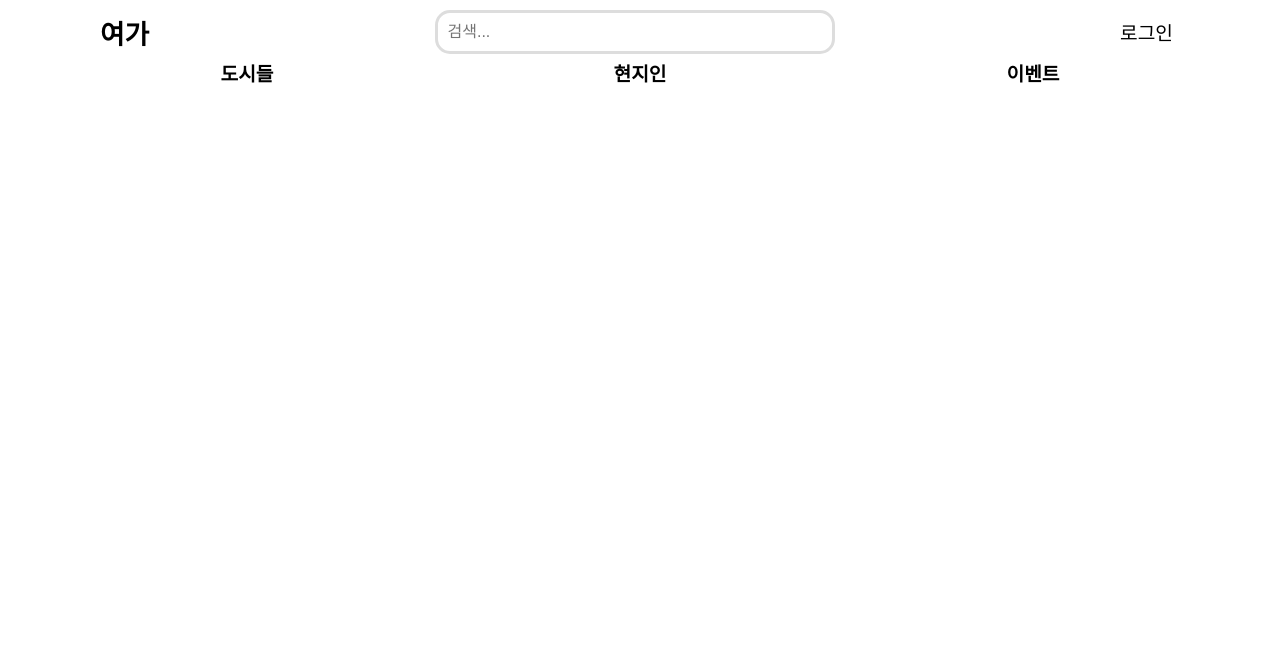
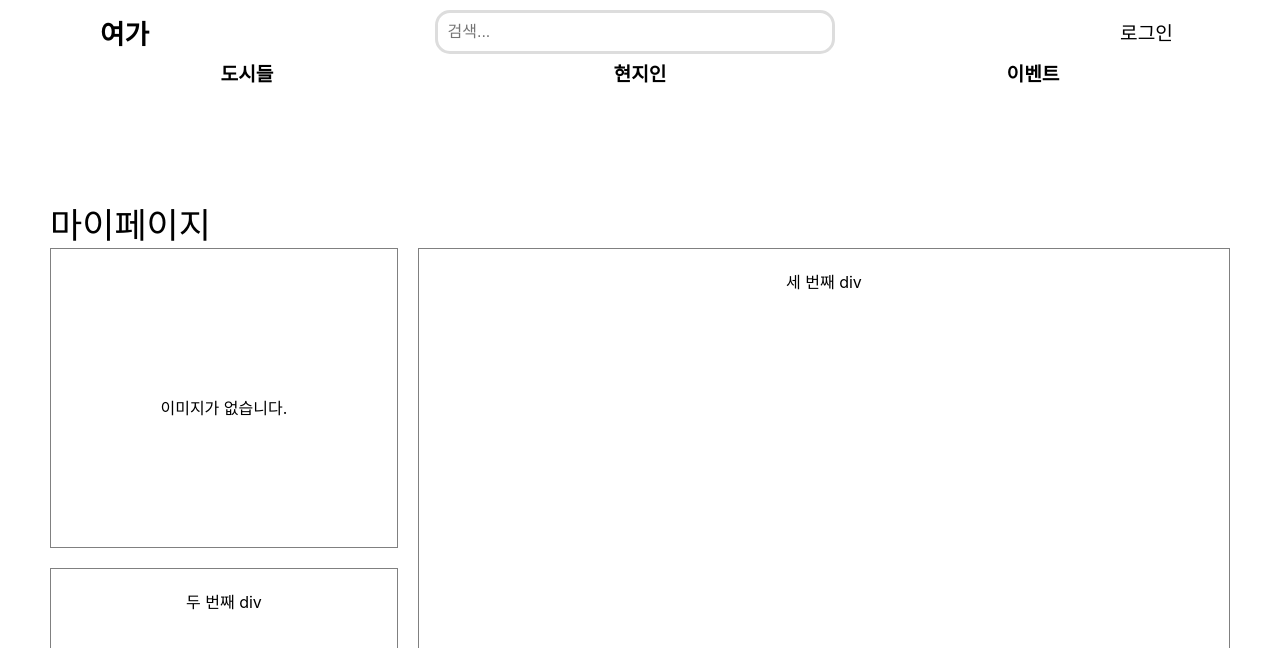
Before and after one commit to spttmssla55/ITShingu_2, a React (Create React App) app in the folder begin/: page /UserMyPage in a window 1280 px wide. Shown: the top 648 px of the page. Built offline with nearby package versions, Linux system fonts and the light colour scheme.

Commit message:
MyPageUser - 20%

```diff
--- /dev/null
+++ b/begin/src/MyPage/User.js
@@ -0,0 +1,124 @@
+import React, { useState, useRef } from 'react';
+import styled from 'styled-components';
+
+const User = () => {
+  const [selectedImage, setSelectedImage] = useState(null);
+  const [selectedMenu,setSelectedMenu] = useState("menu1");
+  const fileInputRef = useRef(null);
+
+  const handleMenu1 = (event) => {
+
+  }
+
+  const handleImageChange = (event) => {
+    const file = event.target.files[0];
+    if (file) {
+      const reader = new FileReader();
+      reader.onloadend = () => {
+        setSelectedImage(reader.result);
+      };
+      reader.readAsDataURL(file);
+    }
+  };
+
+  const handleClickChangeImage = () => {
+    fileInputRef.current.click();
+  };
+
+  return (
+    <div>
+      <span
+        style={{
+          marginTop: "100px",
+          display: "block",
+          fontSize: "35px",
+        }}
+      >
+        마이페이지
+      </span>
+
+      <div
+        style={{
+          width: "1180px",
+          display: "flex",
+          flexDirection: "row",
+          gap: "20px"
+        }}
+      >
+        <div style={{ width: "30%", display: "flex", flexDirection: "column", gap: "20px" }}>
+          <div
+            style={{
+              border: "1px solid gray",
+              padding: "20px",
+              height: "300px",
+              textAlign: "center",
+              display: 'flex',
+              flexDirection: 'column',
+              justifyContent: 'center',
+              alignItems: 'center',
+              overflow: 'hidden',
+            }}
+          >
+            <div
+              style={{
+                width: '80%',
+                height: '80%',
+                borderRadius: '50%',
+                overflow: 'hidden',
+                cursor: 'pointer',
+              }}
+              onClick={handleClickChangeImage}
+            >
+              {selectedImage ? (
+                <img
+                  src={selectedImage}
+                  alt="Profile"
+                  style={{
+                    width: '100%',
+                    height: '100%',
+                    objectFit: 'cover',
+                  }}
+                />
+              ) : (
+                <div style={{marginTop: "100px"}}>이미지가 없습니다.</div>
+              )}
+            </div>
+            <input
+              type="file"
+              accept="image/*"
+              onChange={handleImageChange}
+              style={{ display: 'none' }}
+              ref={fileInputRef}
+            />
+          </div>
+          <div
+            style={{
+              border: "1px solid gray",
+              padding: "20px",
+              textAlign: "center",
+              height: "680px",
+            }}
+          >
+            두 번째 div
+          </div>
+        </div>
+        <div
+          style={{
+            border: "1px solid gray",
+            padding: "20px",
+            textAlign: "center",
+            height: "1000px",
+            width: "70%"
+          }}
+
+
+
+        >
+          세 번째 div
+        </div>
+      </div>
+    </div>
+  );
+};
+
+export default User;
--- a/begin/src/RouteFor/routes.js
+++ b/begin/src/RouteFor/routes.js
@@ -11,6 +11,7 @@ import Login from "../Login/Login";
 import Signup from "../Login/Signup";
 import Meddle from "../Meddle";
 import ID_pw_find from "../Login/ID_pw_find";
+import User from "../MyPage/User";
 
 const routes = [
     {
@@ -45,6 +46,10 @@ const routes = [
         path: '/ID_pw_find',
         component: ID_pw_find,
     },
+    {
+        path: '/UserMyPage',
+        component: User,
+    },
 
     // {
     //     path: '/dashboard',
```
